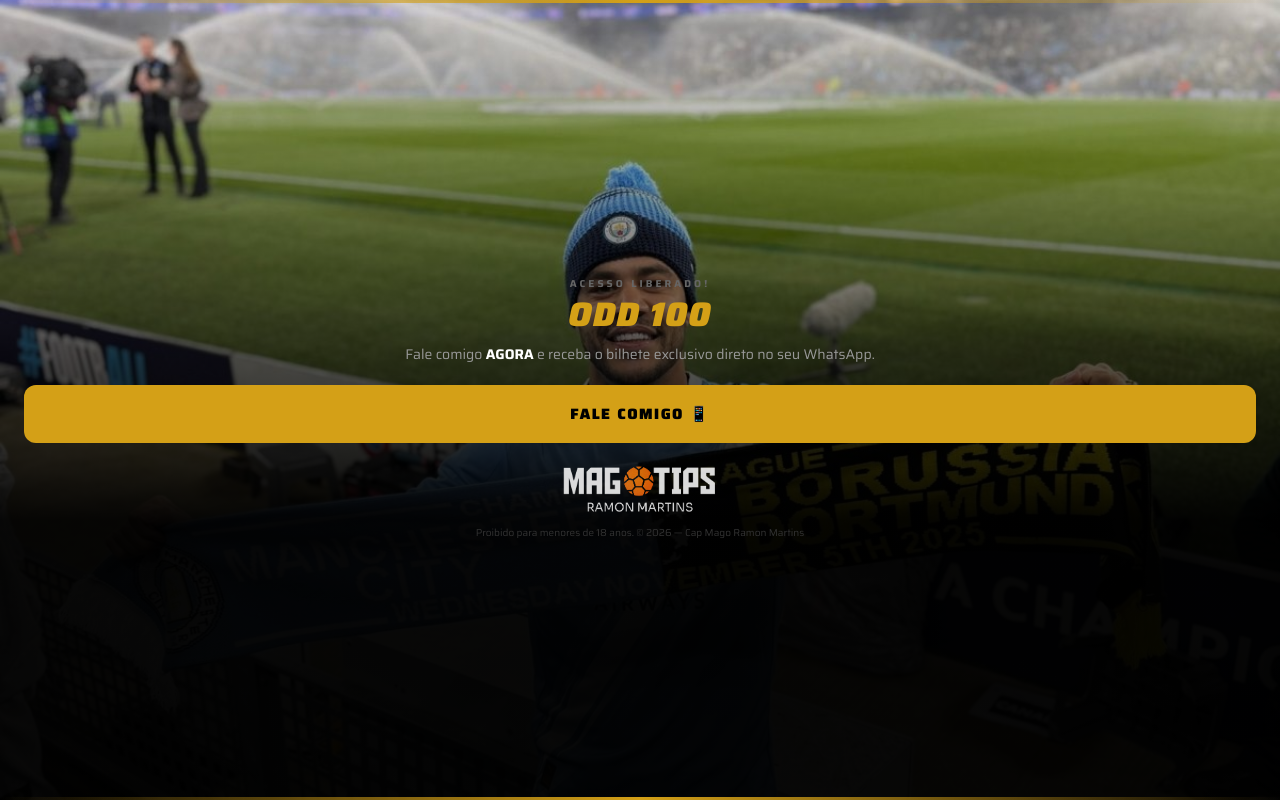
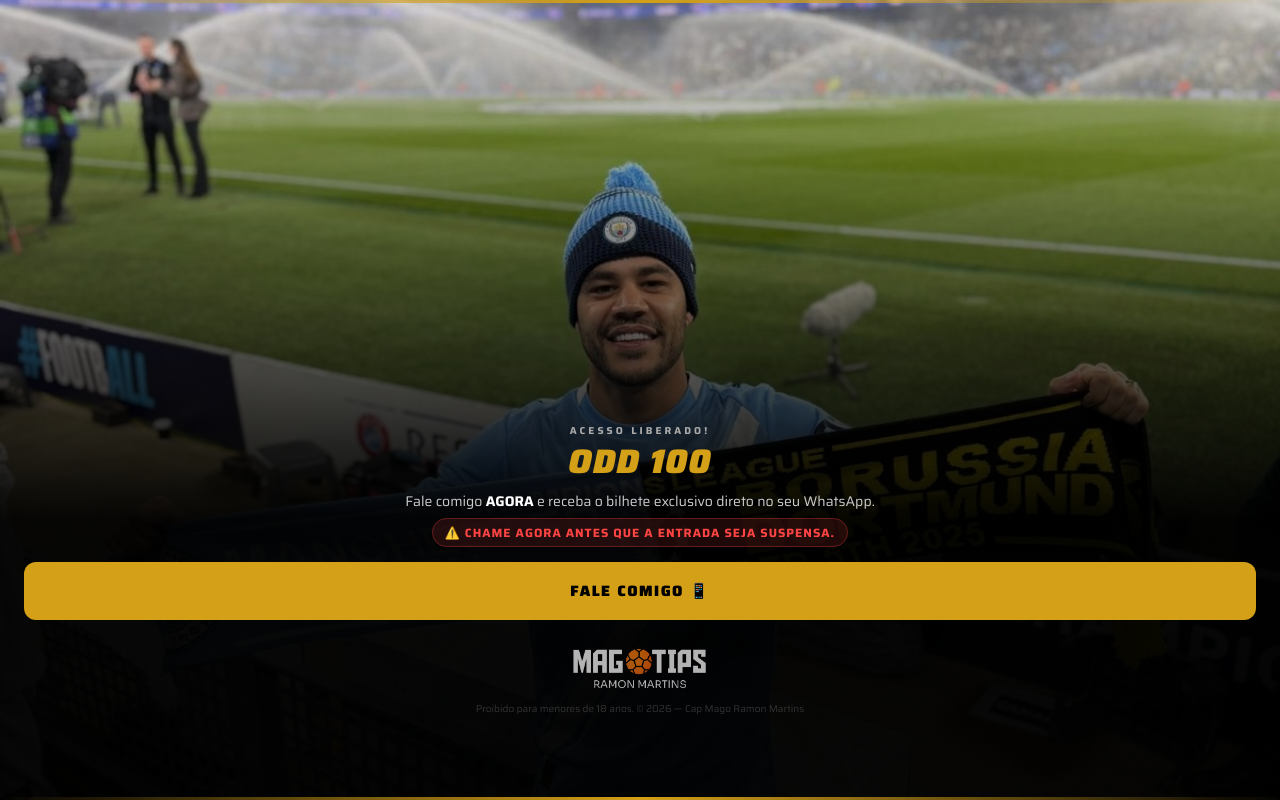
Before and after one commit to Ramonprojects/api-odd100, a plain HTML site: page index.html in a window 1280 px wide. Drawn offline with Linux system fonts and the light colour scheme.

Commit message:
Update index.html

```diff
--- a/index.html
+++ b/index.html
@@ -95,10 +95,10 @@
       padding: 20px 24px;
       text-align: center;
       margin-top: auto;
-      margin-bottom: 30vh;
+      margin-bottom: 8vh;
     }
     .card-eyebrow {
-      color: #666;
+      color: #aaa;
       font-size: 10px;
       font-weight: 700;
       letter-spacing: 3px;
@@ -116,12 +116,26 @@
       margin-bottom: 12px;
     }
     .card-desc {
-      color: #999;
+      color: #ccc;
       font-size: 14px;
       line-height: 1.6;
+      margin-bottom: 10px;
+    }
+    .card-desc strong { color: #fff; font-weight: 700; }
+    .card-scarcity {
+      color: #ff4444;
+      font-size: 12px;
+      font-weight: 700;
+      letter-spacing: 1px;
+      text-transform: uppercase;
       margin-bottom: 20px;
     }
-    .card-desc strong { color: #fff; font-weight: 700; }
+    .card-scarcity span {
+      background: rgba(255,68,68,0.12);
+      border: 1px solid rgba(255,68,68,0.3);
+      border-radius: 50px;
+      padding: 4px 12px;
+    }
     .cta-btn {
       display: block;
       width: 100%;
@@ -247,10 +261,11 @@
       <p class="card-eyebrow">ACESSO LIBERADO!</p>
       <p class="card-title">ODD 100</p>
       <p class="card-desc">Fale comigo <strong>AGORA</strong> e receba o bilhete exclusivo direto no seu WhatsApp.</p>
+      <p class="card-scarcity"><span>⚠️ Chame agora antes que a entrada seja suspensa.</span></p>
       <a class="cta-btn" href="https://rmesportivacem.magoramon.com.br/" onclick="trackLead(event)">
         FALE COMIGO 📱
       </a>
-      <img src="23.png" alt="MagoTips" style="width: 160px; margin: 18px auto 6px; display: block; opacity: 0.85;">
+      <img src="23.png" alt="MagoTips" style="width: 140px; margin: 24px auto 4px; display: block; opacity: 0.7;">
       <p class="footer-text">Proibido para menores de 18 anos. © 2026 — Cap Mago Ramon Martins</p>
     </div>
   </div>
```
